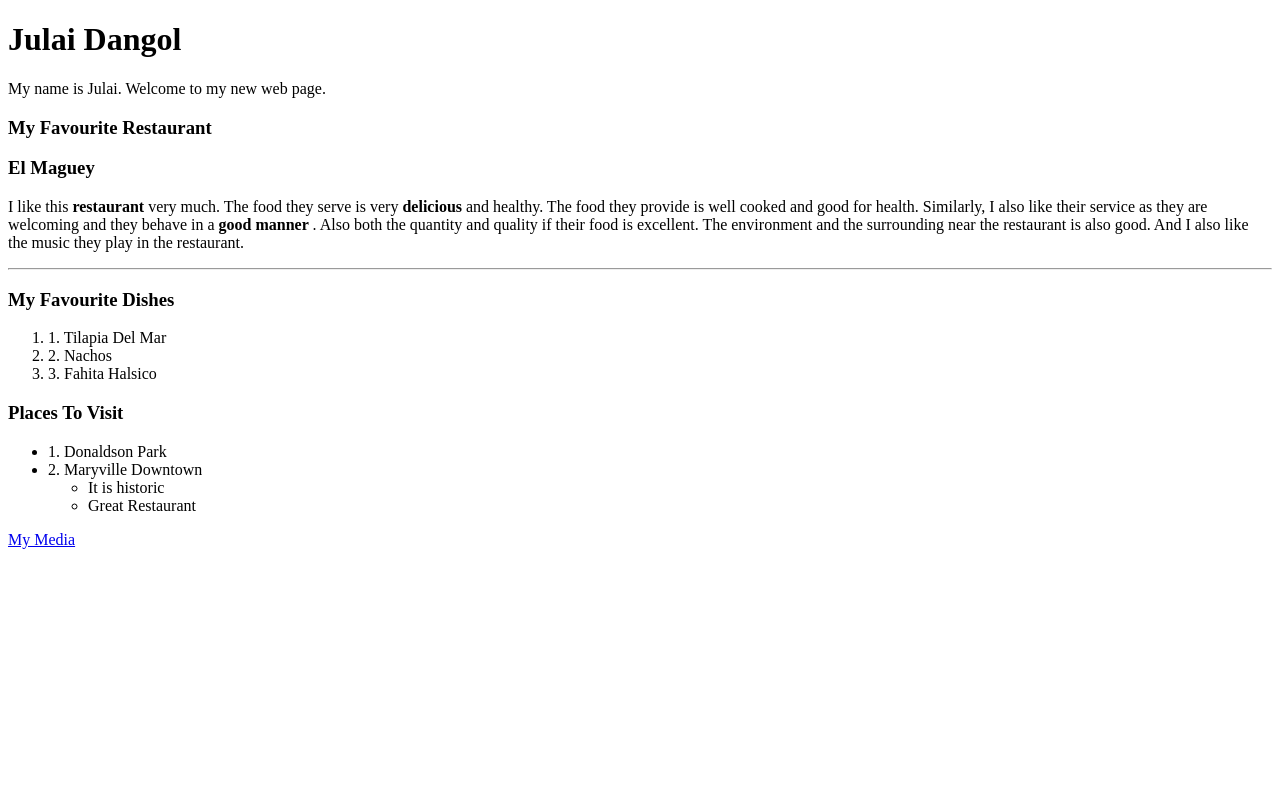
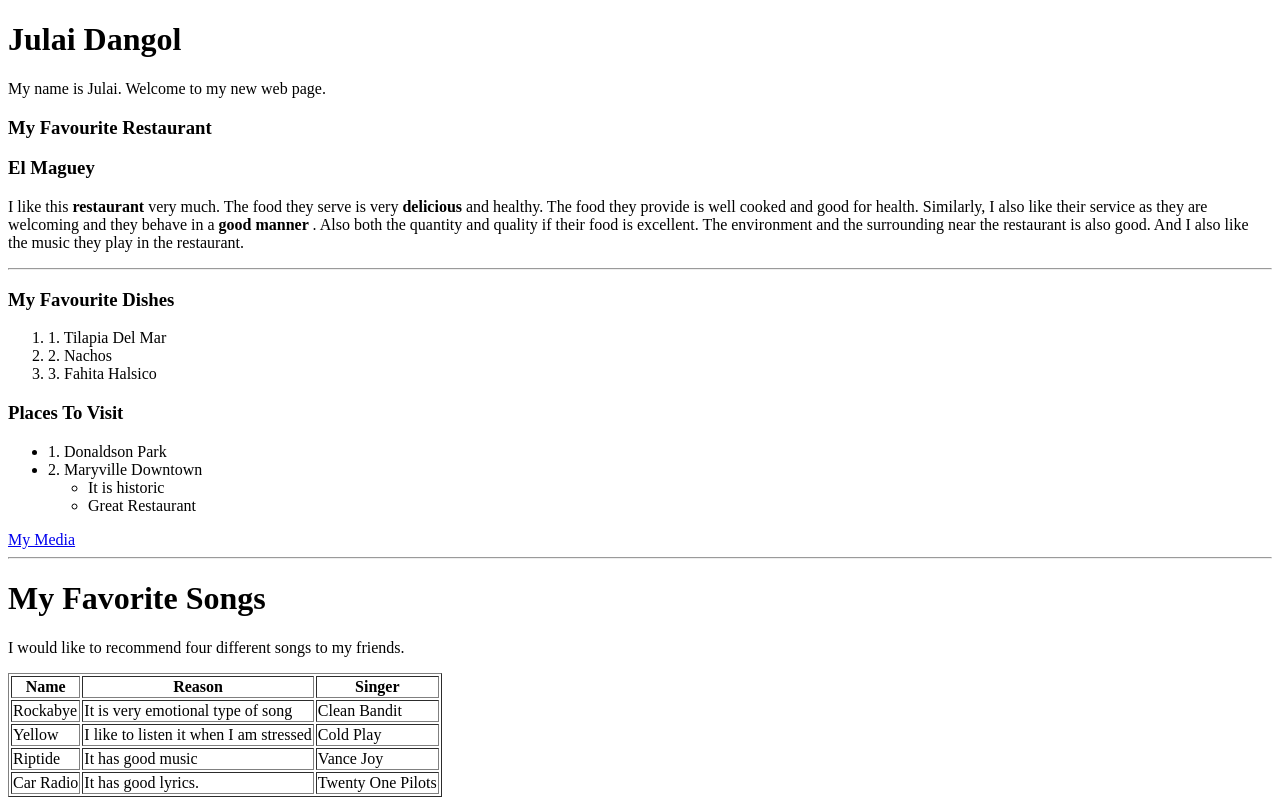
Before and after one commit to 44-563-Web-Apps-S24/44563-webapps-s24-assignment3-julaij, a plain HTML site: page index.html in a window 1280 px wide. Drawn offline with Linux system fonts and the light colour scheme.

Commit message:
add table

```diff
--- a/index.html
+++ b/index.html
@@ -1,5 +1,6 @@
 <!DOCTYPE html>
 <html>
+
 <head>
     <title>Julai Web page</title>
 </head>
@@ -44,7 +45,38 @@
     </ul>
 
     <a href="./mymedia.html">My Media</a>
-
+    <hr>
+    <h1>My Favorite Songs</h1>
+    <p>
+        I would like to recommend four different songs to my friends.
+    </p>
+    <table border="1">
+        <tr>
+            <th>Name</th>
+            <th>Reason</th>
+            <th>Singer</th>
+        </tr>
+        <tr>
+            <td>Rockabye</td>
+            <td>It is very emotional type of song</td>
+            <td>Clean Bandit</td>
+        </tr>
+        <tr>
+            <td>Yellow</td>
+            <td>I like to listen it when I am stressed</td>
+            <td>Cold Play</td>
+        </tr>
+        <tr>
+            <td>Riptide</td>
+            <td>It has good music</td>
+            <td>Vance Joy</td>
+        </tr>
+        <tr>
+            <td>Car Radio</td>
+            <td>It has good lyrics.</td>
+            <td>Twenty One Pilots</td>
+        </tr>
+    </table>
 </body>
 
 </html>
```
